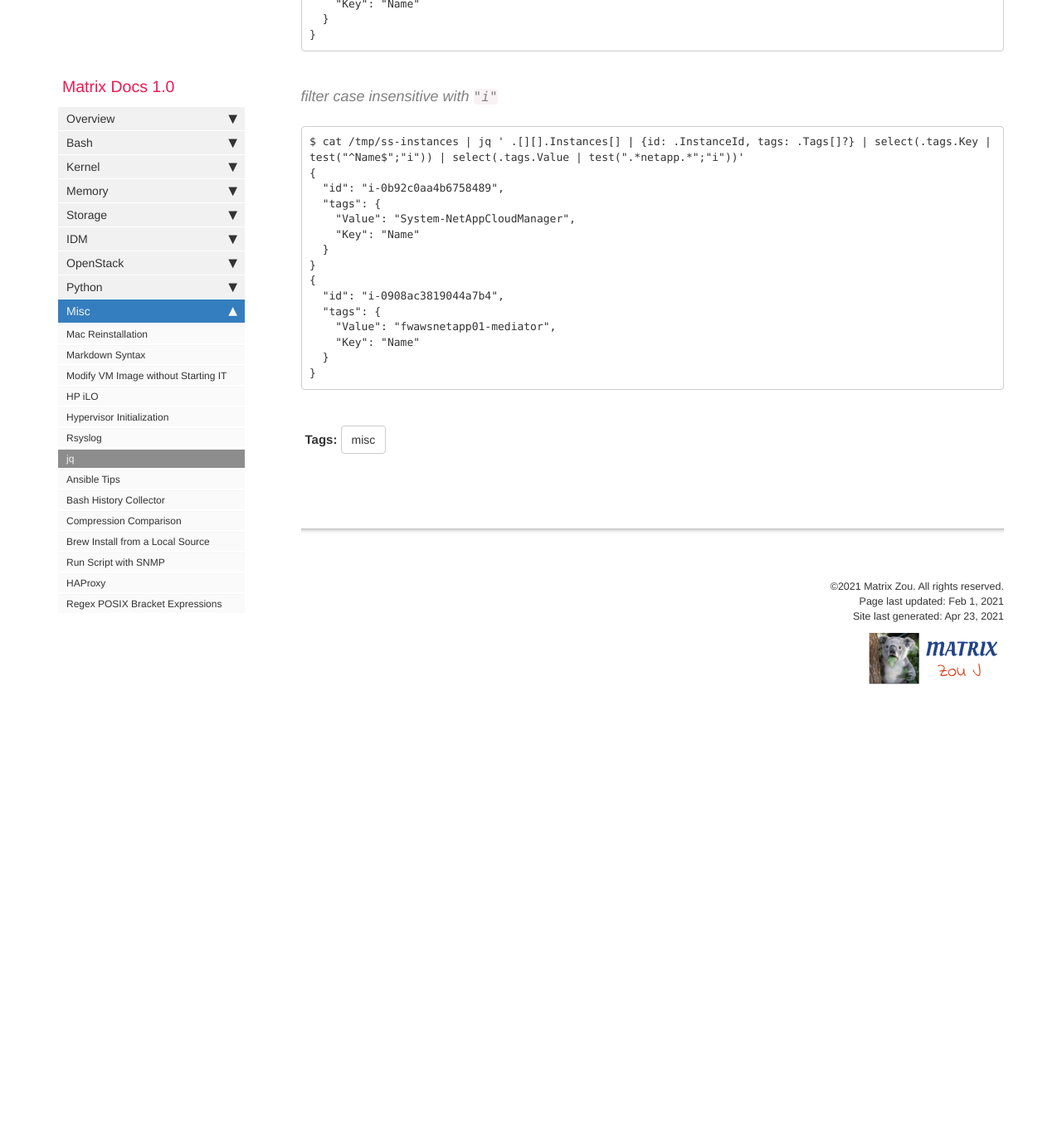
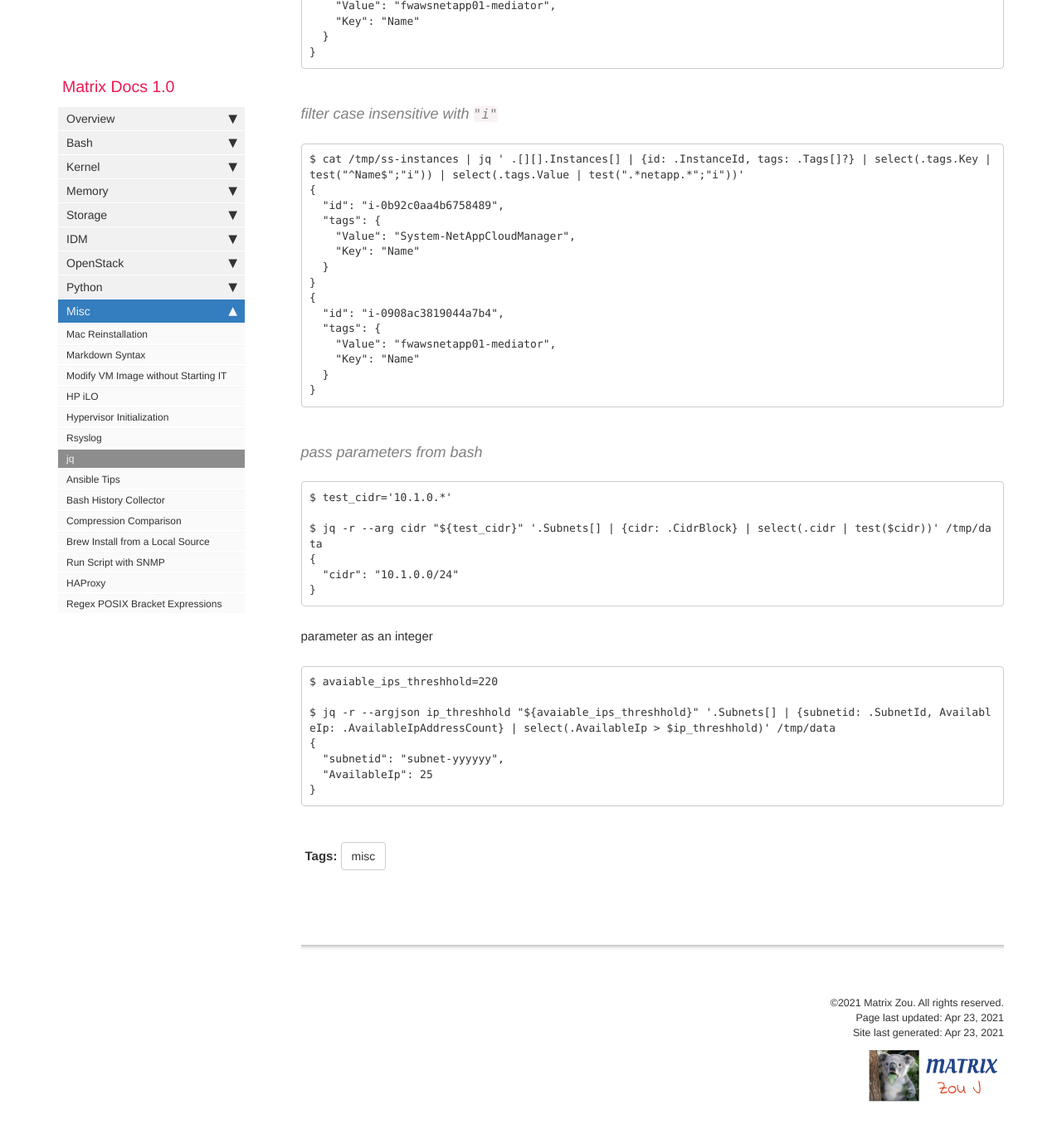
Before and after one commit to matrixzj/documentations, a Jekyll site: the page built from pages/misc/misc_jq.md, in a window 1280 px wide and 1400 px high, scrolled down 4455 px. Shown: the top 1367 px of the window at 83% size. Built offline with Jekyll 4.4.1, drawn with Linux system fonts in a browser that asks for light colours; comment, search, counter and statistics services are not loaded; before the commit the page ends 5352 px from its top, so only the background shows below that; some of the changed text lies outside the part shown.

Commit message:
There are 2 files have been modified at 2021-04-23 11:06:12 . 	-rw-rw-r--. 1 jzou jzou 5795 Apr 23 11:06 pages/misc/misc_jq.md 	-rw-rw-r--. 1 jzou jzou 4501 Mar 21 17:56 pages/misc/misc_mac_reinstallation_steps.md No files have been added. No files have been deleted. No file type has been changed.

````diff
--- a/pages/misc/misc_jq.md
+++ b/pages/misc/misc_jq.md
@@ -2,7 +2,7 @@
 title: jq
 tags: [misc]
 keywords: json, jq
-last_updated: Feb 1, 2021
+last_updated: Apr 23, 2021
 summary: "parse json with jq"
 sidebar: mydoc_sidebar
 permalink: misc_jq.html
@@ -231,4 +231,25 @@ $ cat /tmp/ss-instances | jq ' .[][].Instances[] | {id: .InstanceId, tags: .Tags
 }
 ```
 
+#### pass parameters from bash
+```
+$ test_cidr='10.1.0.*'
+
+$ jq -r --arg cidr "${test_cidr}" '.Subnets[] | {cidr: .CidrBlock} | select(.cidr | test($cidr))' /tmp/data
+{
+  "cidr": "10.1.0.0/24"
+}
+```
+
+parameter as an integer
+```
+$ avaiable_ips_threshhold=220
+
+$ jq -r --argjson ip_threshhold "${avaiable_ips_threshhold}" '.Subnets[] | {subnetid: .SubnetId, AvailableIp: .AvailableIpAddressCount} | select(.AvailableIp > $ip_threshhold)' /tmp/data
+{
+  "subnetid": "subnet-yyyyyy",
+  "AvailableIp": 25
+}
+```
+
 {% include links.html %}
````
Also changed, not shown: pages/misc/misc_mac_reinstallation_steps.md (+6 -4 lines).
